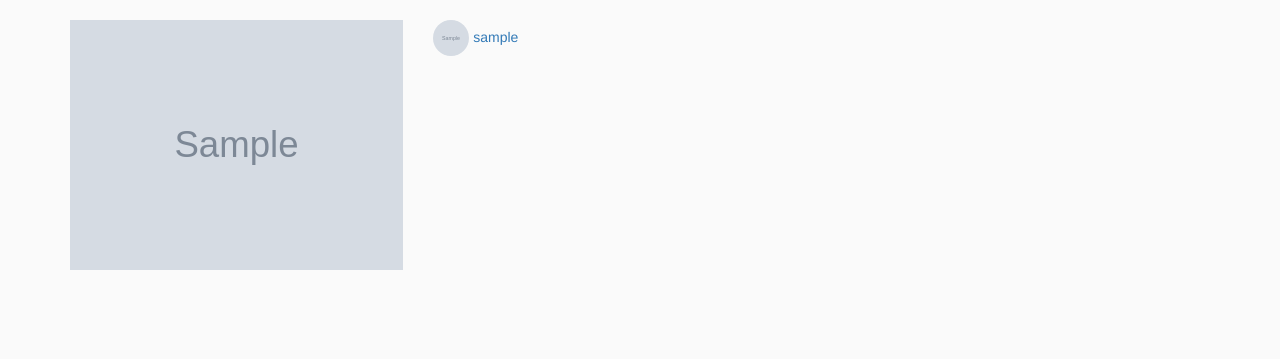
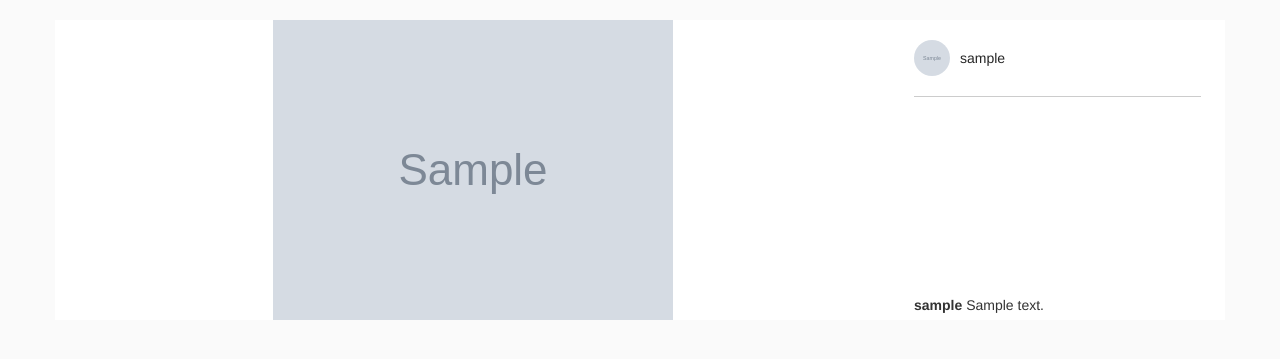
Before and after one commit to joseph9038/django_instagram, a Django app: page /post/1/ in a window 1280 px wide. Shown: the part 51-410 px from the top of the page. Run offline with Django 3.2, Linux system fonts and the light colour scheme; tables that the repository leaves empty hold one stand-in row (values such as "Sample post"); grey boxes marked "Sample" are stand-in pictures; some libraries are stand-ins or nearby versions.

Commit message:
grid layout for specific post page

```diff
--- a/feeds/models.py
+++ b/feeds/models.py
@@ -59,7 +59,7 @@ class IGPost(models.Model):
 
 class Comment(models.Model):
     post = models.ForeignKey('IGPost')
-    user = models.OneToOneField(User)
+    user = models.ForeignKey(User)
     comment = models.CharField(max_length=100)
     posted_on = models.DateTimeField()
 
--- a/feeds/templates/feeds/post.html
+++ b/feeds/templates/feeds/post.html
@@ -5,10 +5,6 @@
 {% block content %}
 <div class="row single-post">
   <div class="single-post-card">
-    <div class="col-md-8">
-      <img class="card__main-image" src="{{ post.image.url }}">
-    </div>
-    <div class="col-md-4">
     <div class="header">
       {% if post.user_profile.profile_pic %}
         <img class="picture-circle--medium" src="{{ post.user_profile.profile_pic.url }}">
@@ -17,12 +13,20 @@
       {% endif %}
       <a href="{% url 'profile' post.user_profile.user.username %}">{{ post.user_profile.user.username }}</a>
     </div>
-      <div class="comments">
-
+    <div class="image__wrapper">
+      <img class="card__main-image" src="{{ post.image.url }}">
     </div>
-      <div class="comment-input">
-
-      </div>
+    <div class="comments-portion">
+      <ul class="comment-list">
+      {% for comment in post.comment_set.all %}
+        <li class="comment-list__comment">
+          <a href="{% url 'profile' comment.user.username %}" class="user">
+            {{ comment.user.username }}
+          </a>
+          <span class="comment">{{ comment.comment }}</span>
+        </li>
+      {% endfor %}
+      </ul>
     </div>
   </div>
 </div>
--- a/static/css/partials/_cards.scss
+++ b/static/css/partials/_cards.scss
@@ -106,9 +106,60 @@
   }
 }
 
-.single-post {
+.single-post-card {
   display: flex;
   align-items: stretch;
+  box-sizing: border-box;
+  flex-direction: column;
+  flex-shrink: 0;
+  padding-right: 335px;
+  width: 100%;
+  position: relative;
+  background-color: #fff;
+  .header, .comments-portion {
+    display: flex;
+    flex-shrink: 0;
+  }
+  .header {
+    border-bottom: 1px solid #ccc;
+    padding: 20px 0;
+    flex-direction: row;
+    position: absolute;
+    top: 0;
+    right: 24px;
+    width: 287px;
+    display: flex;
+    align-items: center;
+    img {
+      margin-right: 10px;
+    }
+    a {
+      color: #262626;
+    }
+  }
+  .comments-portion {
+    position: absolute;
+    bottom: 0;
+    right: 0;
+    width: 335px;
+    padding: 0 24px;
+    flex-direction: column;
+  }
+  @media screen and (max-width: 875px) {
+    padding-right: 0;
+    .header, .comments-portion {
+      position: relative;
+    }
+    .header {
+      top: 0;
+      right: 0;
+      padding: 18px 20px;
+      border: none;
+    }
+    .comments-portion {
+
+    }
+  }
 }
 .single-post-card {
   margin-top: 20px;
--- a/static/css/style.css
+++ b/static/css/style.css
@@ -160,9 +160,50 @@ a:hover {
   #logoutModal.fade.in {
     align-items: flex-end; } }
 
-.single-post {
+.single-post-card {
   display: flex;
-  align-items: stretch; }
+  align-items: stretch;
+  box-sizing: border-box;
+  flex-direction: column;
+  flex-shrink: 0;
+  padding-right: 335px;
+  width: 100%;
+  position: relative;
+  background-color: #fff; }
+  .single-post-card .header, .single-post-card .comments-portion {
+    display: flex;
+    flex-shrink: 0; }
+  .single-post-card .header {
+    border-bottom: 1px solid #ccc;
+    padding: 20px 0;
+    flex-direction: row;
+    position: absolute;
+    top: 0;
+    right: 24px;
+    width: 287px;
+    display: flex;
+    align-items: center; }
+    .single-post-card .header img {
+      margin-right: 10px; }
+    .single-post-card .header a {
+      color: #262626; }
+  .single-post-card .comments-portion {
+    position: absolute;
+    bottom: 0;
+    right: 0;
+    width: 335px;
+    padding: 0 24px;
+    flex-direction: column; }
+  @media screen and (max-width: 875px) {
+    .single-post-card {
+      padding-right: 0; }
+      .single-post-card .header, .single-post-card .comments-portion {
+        position: relative; }
+      .single-post-card .header {
+        top: 0;
+        right: 0;
+        padding: 18px 20px;
+        border: none; } }
 
 .single-post-card {
   margin-top: 20px; }
```
Also changed, not shown: feeds/migrations/0017_auto_20161007_1728.py (added), 1 other file. Lines whose indentation alone changed are shown as unchanged.
